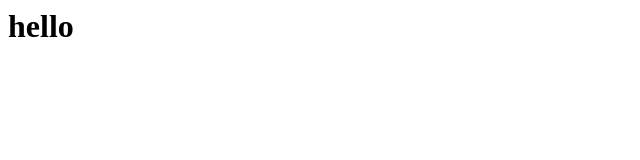
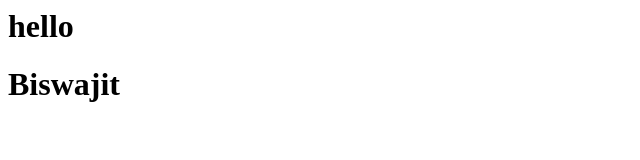
Before and after one commit to 3iswajit/trial, a plain HTML site: page index.html in a window 1280 px wide. Shown: the whole page, without its empty margins (0-640 px from the left). Drawn offline with Linux system fonts and the light colour scheme.

Commit message:
2nd in branch2

```diff
--- a/index.html
+++ b/index.html
@@ -1 +1,2 @@
 <h1>hello</h1>
+<h1>Biswajit</h1>
```
